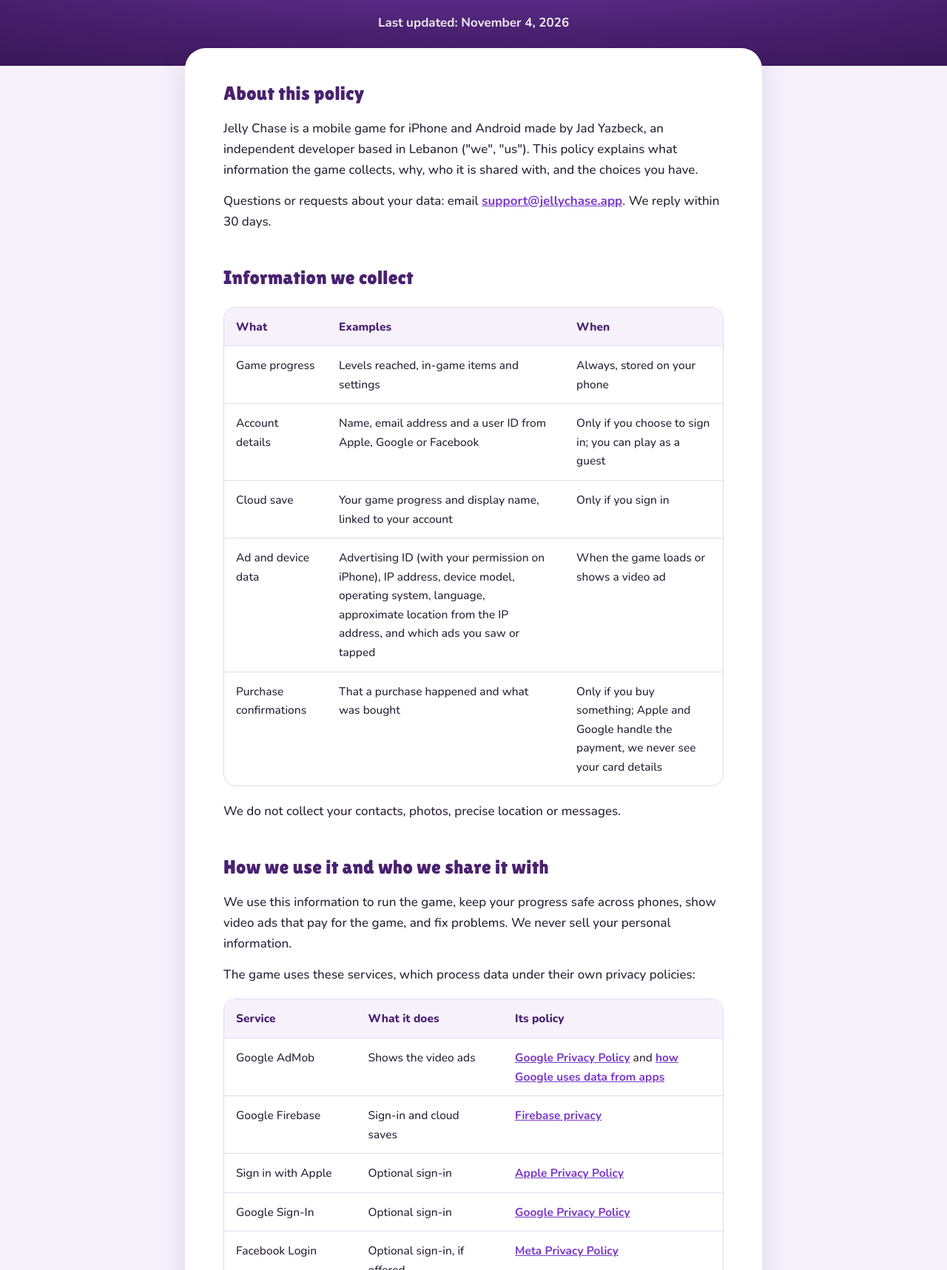
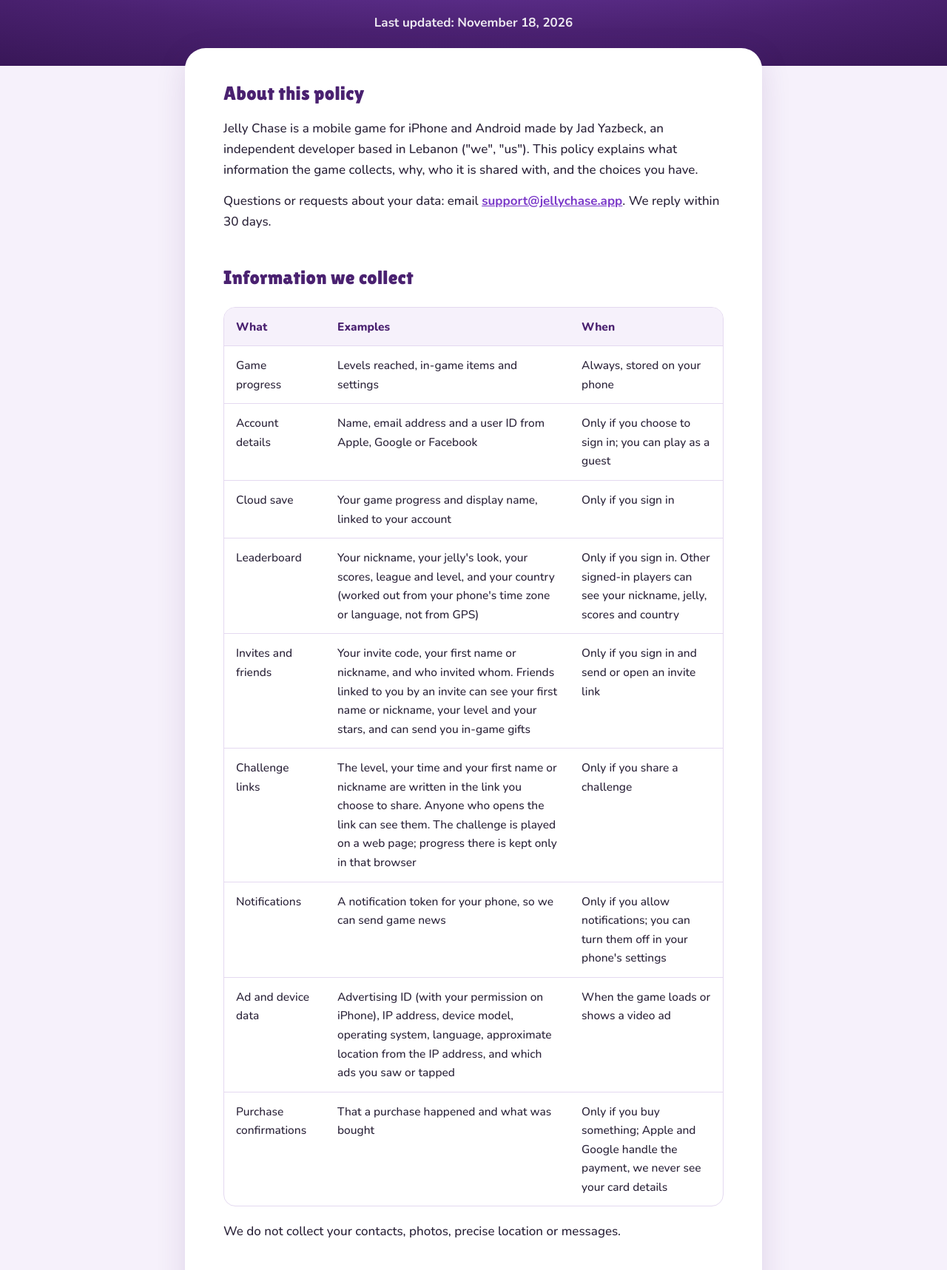
Before and after one commit to jadyazbeck13-beep/jellychase-site, a plain HTML site: page privacy/index.html in a window 1280 px wide. Shown: the part 174-1891 px from the top of the page at 74% size. Drawn offline with nearby package versions, Linux system fonts and the light colour scheme.

Commit message:
Privacy policy: leaderboard, invites and friends, challenge links, notifications
Co-Authored-By: Claude Fable 5.2 <noreply@anthropic.com>
Claude-Session: https://claude.ai/code/session_012zY8XRtfsccAqv7xkUtisw

```diff
--- a/privacy/index.html
+++ b/privacy/index.html
@@ -42,7 +42,7 @@
 <header>
   <a class="home" href="/"><img src="/jelly.png" alt="" width="52" height="46">Jelly <span>Chase</span></a>
   <h1>Privacy Policy</h1>
-  <p>Last updated: November 4, 2026</p>
+  <p>Last updated: November 18, 2026</p>
 </header>
 <main>
   <h2>About this policy</h2>
@@ -55,6 +55,10 @@
     <tr><td>Game progress</td><td>Levels reached, in-game items and settings</td><td>Always, stored on your phone</td></tr>
     <tr><td>Account details</td><td>Name, email address and a user ID from Apple, Google or Facebook</td><td>Only if you choose to sign in; you can play as a guest</td></tr>
     <tr><td>Cloud save</td><td>Your game progress and display name, linked to your account</td><td>Only if you sign in</td></tr>
+    <tr><td>Leaderboard</td><td>Your nickname, your jelly's look, your scores, league and level, and your country (worked out from your phone's time zone or language, not from GPS)</td><td>Only if you sign in. Other signed-in players can see your nickname, jelly, scores and country</td></tr>
+    <tr><td>Invites and friends</td><td>Your invite code, your first name or nickname, and who invited whom. Friends linked to you by an invite can see your first name or nickname, your level and your stars, and can send you in-game gifts</td><td>Only if you sign in and send or open an invite link</td></tr>
+    <tr><td>Challenge links</td><td>The level, your time and your first name or nickname are written in the link you choose to share. Anyone who opens the link can see them. The challenge is played on a web page; progress there is kept only in that browser</td><td>Only if you share a challenge</td></tr>
+    <tr><td>Notifications</td><td>A notification token for your phone, so we can send game news</td><td>Only if you allow notifications; you can turn them off in your phone's settings</td></tr>
     <tr><td>Ad and device data</td><td>Advertising ID (with your permission on iPhone), IP address, device model, operating system, language, approximate location from the IP address, and which ads you saw or tapped</td><td>When the game loads or shows a video ad</td></tr>
     <tr><td>Purchase confirmations</td><td>That a purchase happened and what was bought</td><td>Only if you buy something; Apple and Google handle the payment, we never see your card details</td></tr>
   </table></div>
@@ -66,7 +70,7 @@
   <div class="tbl"><table>
     <tr><th>Service</th><th>What it does</th><th>Its policy</th></tr>
     <tr><td>Google AdMob</td><td>Shows the video ads</td><td><a href="https://policies.google.com/privacy">Google Privacy Policy</a> and <a href="https://policies.google.com/technologies/partner-sites">how Google uses data from apps</a></td></tr>
-    <tr><td>Google Firebase</td><td>Sign-in and cloud saves</td><td><a href="https://firebase.google.com/support/privacy">Firebase privacy</a></td></tr>
+    <tr><td>Google Firebase</td><td>Sign-in, cloud saves, the leaderboard, invites and friends, notifications, and hosting the challenge web page</td><td><a href="https://firebase.google.com/support/privacy">Firebase privacy</a></td></tr>
     <tr><td>Sign in with Apple</td><td>Optional sign-in</td><td><a href="https://www.apple.com/legal/privacy/">Apple Privacy Policy</a></td></tr>
     <tr><td>Google Sign-In</td><td>Optional sign-in</td><td><a href="https://policies.google.com/privacy">Google Privacy Policy</a></td></tr>
     <tr><td>Facebook Login</td><td>Optional sign-in, if offered</td><td><a href="https://www.facebook.com/privacy/policy/">Meta Privacy Policy</a></td></tr>
@@ -84,9 +88,9 @@
 
   <h2>Your choices and rights</h2>
   <ul>
-    <li><b>Delete your account:</b> in the game, open Settings (the gear on the map) → Account → Delete account. This deletes your account and cloud save. You can also email us to ask.</li>
+    <li><b>Delete your account:</b> in the game, open Settings (the gear on the map) → Account → Delete account. This deletes your account, your cloud save and your line on the leaderboard. To also remove your invite and friend links, email us and we will delete them.</li>
     <li><b>Delete data on your phone:</b> uninstall the game.</li>
-    <li><b>Change your ad choices:</b> change Apple's tracking setting in Settings → Privacy &amp; Security → Tracking, or your Android Advertising ID as above. Players in Europe can also change their consent choice.</li>
+    <li><b>Change your ad choices:</b> change Apple's tracking setting in Settings → Privacy &amp; Security → Tracking, or your Android Advertising ID as above. Players in Europe can also change their consent choice in the game: Account → Privacy choices.</li>
     <li><b>Your rights:</b> depending on where you live (for example under the EU/UK GDPR or California law), you can ask to see, correct, delete or move your data, or object to how it is used. Email us and we will help. You can also complain to your local data protection authority.</li>
   </ul>
 
```
